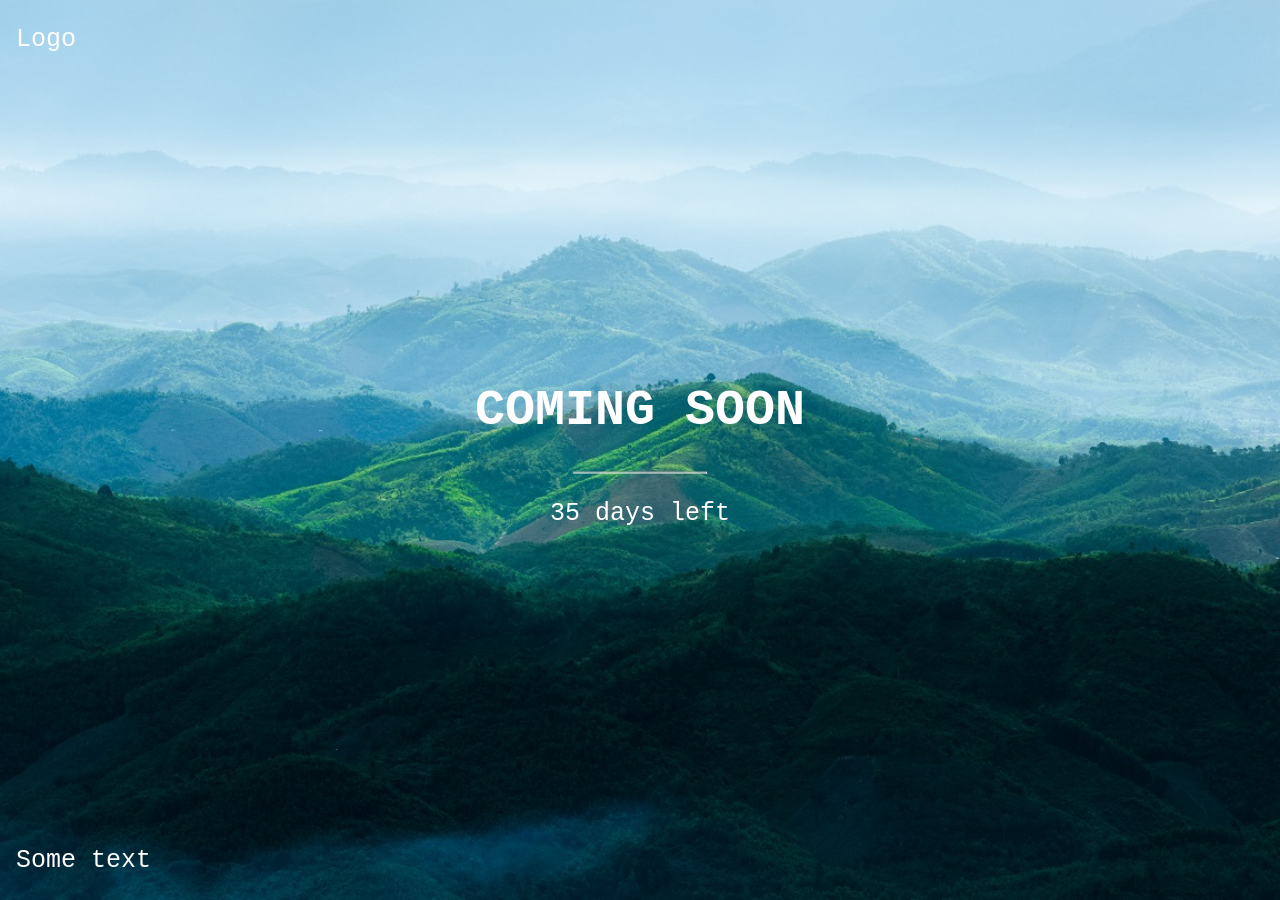
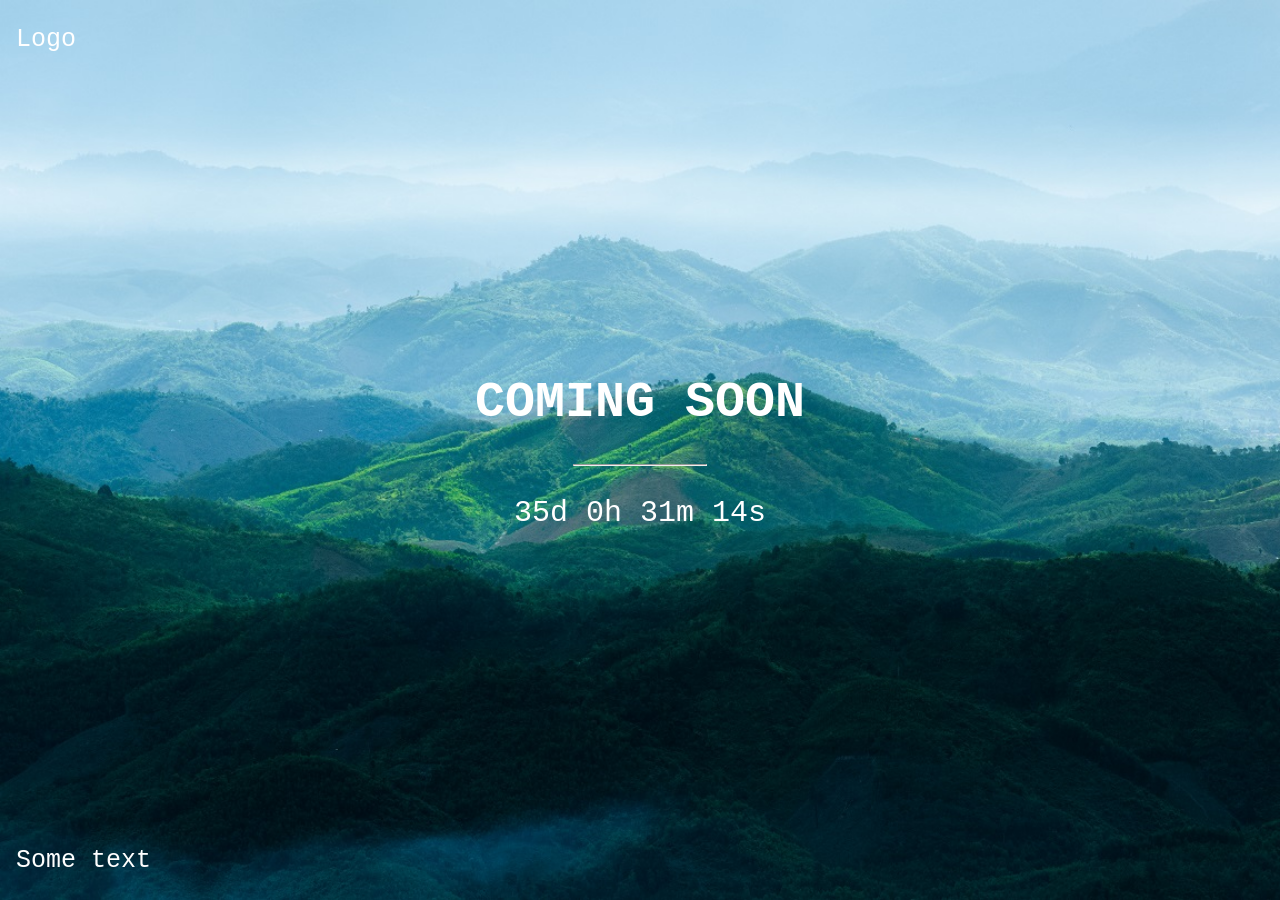
Before and after one commit to khathiatz/khathiatz.github.io, a Jekyll site: the page index.html, which Jekyll copies as it is, in a window 1280 px wide. Built offline with Jekyll 4.4.1, drawn with Linux system fonts in a browser that asks for light colours.

Commit message:
Update index.html

```diff
--- a/index.html
+++ b/index.html
@@ -1,9 +1,6 @@
-<! Style by https://www.w3schools.com/howto/howto_css_coming_soon.asp >
-
 <!DOCTYPE html>
 <html>
-
-<STYLE>
+<style>
 body, html {
   height: 100%;
   margin: 0;
@@ -44,8 +41,7 @@ hr {
   margin: auto;
   width: 40%;
 }
-</STYLE>
-
+</style>
 <body>
 
 <div class="bgimg">
@@ -55,14 +51,14 @@ hr {
   <div class="middle">
     <h1>COMING SOON</h1>
     <hr>
-    <p>35 days left</p>
+    <p id="demo" style="font-size:30px"></p>
   </div>
   <div class="bottomleft">
     <p>Some text</p>
   </div>
 </div>
 
-<SCRIPT>
+<script>
 // Set the date we're counting down to
 var countDownDate = new Date("Jan 5, 2024 15:37:25").getTime();
 
@@ -91,7 +87,7 @@ var countdownfunction = setInterval(function() {
     document.getElementById("demo").innerHTML = "EXPIRED";
   }
 }, 1000);
-</SCRIPT>
+</script>
 
 </body>
 </html>
```
